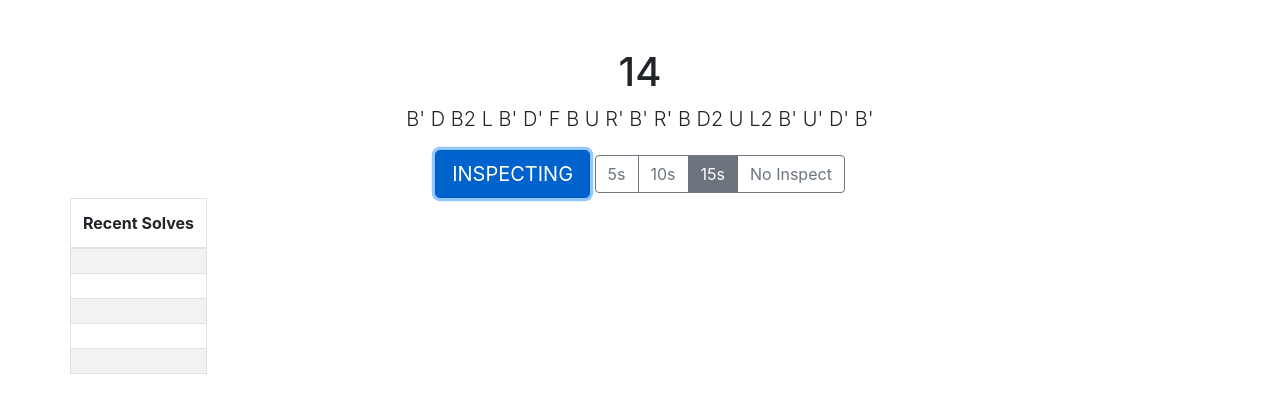
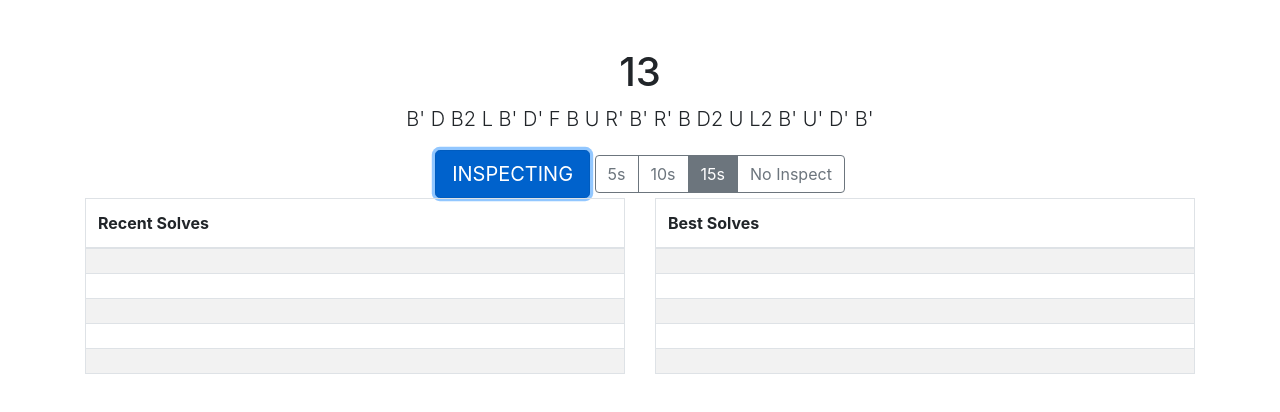
Before and after one commit to jakedware/cube-timer, a website: page index.html in a window 1280 px wide. Both pictures are taken after a click on the button "START". Drawn offline with Linux system fonts and the light colour scheme.

Commit message:
Changed table formatting.

```diff
--- a/index.html
+++ b/index.html
@@ -50,7 +50,7 @@
 
   <div class="container">
     <div class="row">
-      <div class="col-{breakpoint}-auto">
+      <div class="col">
         <table class="table table-bordered table-striped" id="recent-table">
           <thead>
             <tr>
@@ -66,14 +66,19 @@
           </tbody>
         </table>
       </div>
-      <div class="col-{breakpoint}-auto">
-        <table class="table" id="best-table">
+      <div class="col">
+        <table class="table table-bordered table-striped" id="best-table">
+          <thead>
+            <tr>
+              <th scope="col">Best Solves</th>
+            </tr>
+          </thead>
            <tbody>
-             <tr id="best-solve-zero"></tr>
-             <tr id="best-solve-one"></tr>
-             <tr id="best-solve-two"></tr>
-             <tr id="best-solve-three"></tr>
-             <tr id="best-solve-three"></tr>
+               <tr id="best-solve-zero"><td></td></tr>
+               <tr id="best-solve-one"><td></td></tr>
+               <tr id="best-solve-two"><td></td></tr>
+               <tr id="best-solve-three"><td></td></tr>
+               <tr id="best-solve-three"><td></td></tr>
            </tbody>
         </table>
       </div>
--- a/scripts.js
+++ b/scripts.js
@@ -37,13 +37,13 @@ function inspectTime() {
   var inspectStart = inspectSeconds;
   inspecting = true;
 
-  document.getElementById("timer").innerHTML = "Starting Inspection";
+  document.getElementById("timer").innerHTML = inspectStart;
   document.getElementById("timer-button").innerHTML = "INSPECTING";
 
   interval = setInterval(function() {
 
     // start timer if end of inspection time is reached
-    if (inspectStart == 0) {
+    if (inspectStart == 1) {
       clearInterval(interval);
       startTimer();
       inspecting = false;
@@ -51,14 +51,16 @@ function inspectTime() {
     }
 
     // update countdown
+    inspectStart--;
     document.getElementById("timer").innerHTML = inspectStart;
-
-    inspectStart--;
 
   } , 1000);
 
 }
 
+/*
+ * Changes the inspect time. Made to be used by inspect buttons
+ */
 function changeInspectTime(newTime) {
   inspectSeconds = newTime;
 }
@@ -104,11 +106,7 @@ function updateRecentTable() {
     }
 
     table.rows[i + 1].innerHTML = "<td>" + solves[i].time + "s</td>";
-    let dataCell = table.rows[i + 1].cells[0];
-    dataCell.class = "dropdown";
-
     createDropdownRow(table.rows[i + 1], solves[i]);
-    //table.rows[i + 1].child = solves[i].scramble.toString();
   }
 }
 
```
Also changed, not shown: 4 other files.
